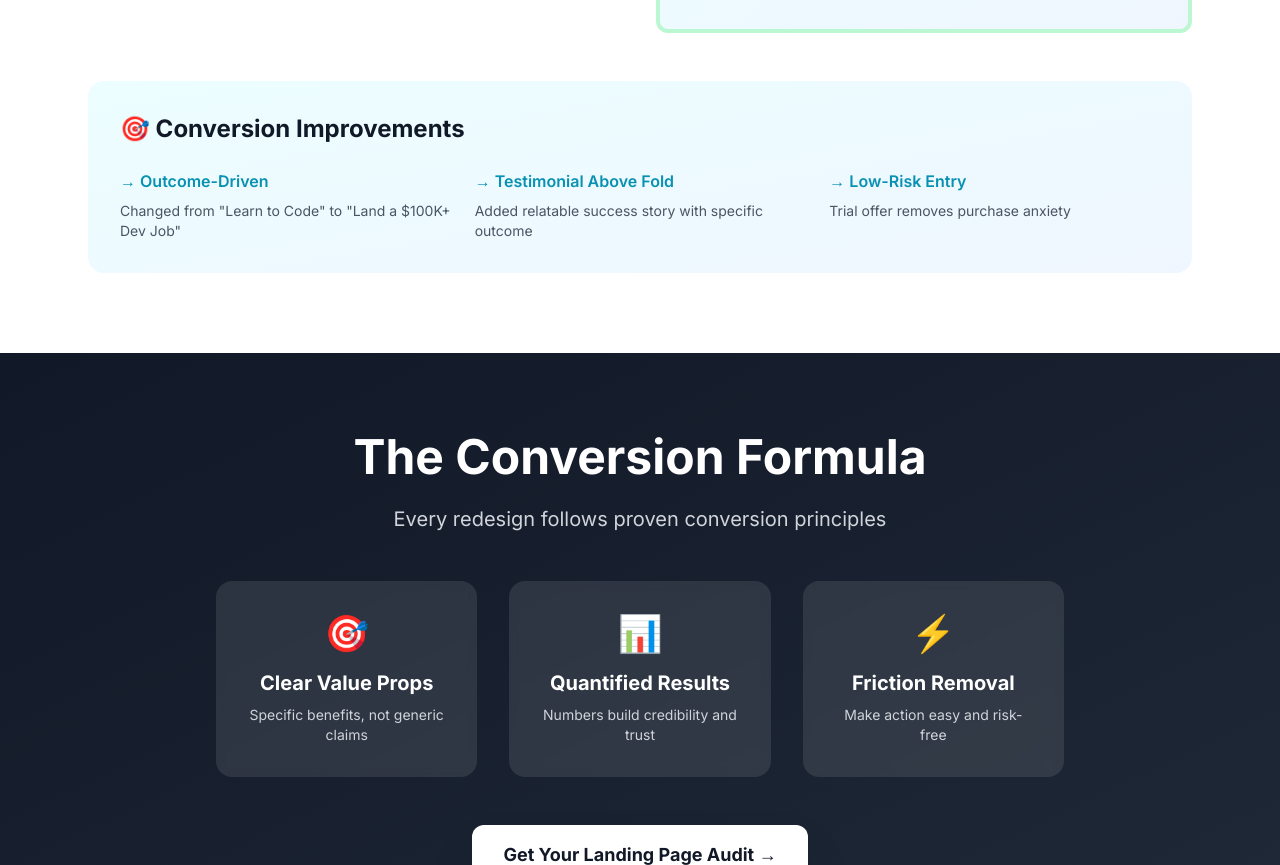
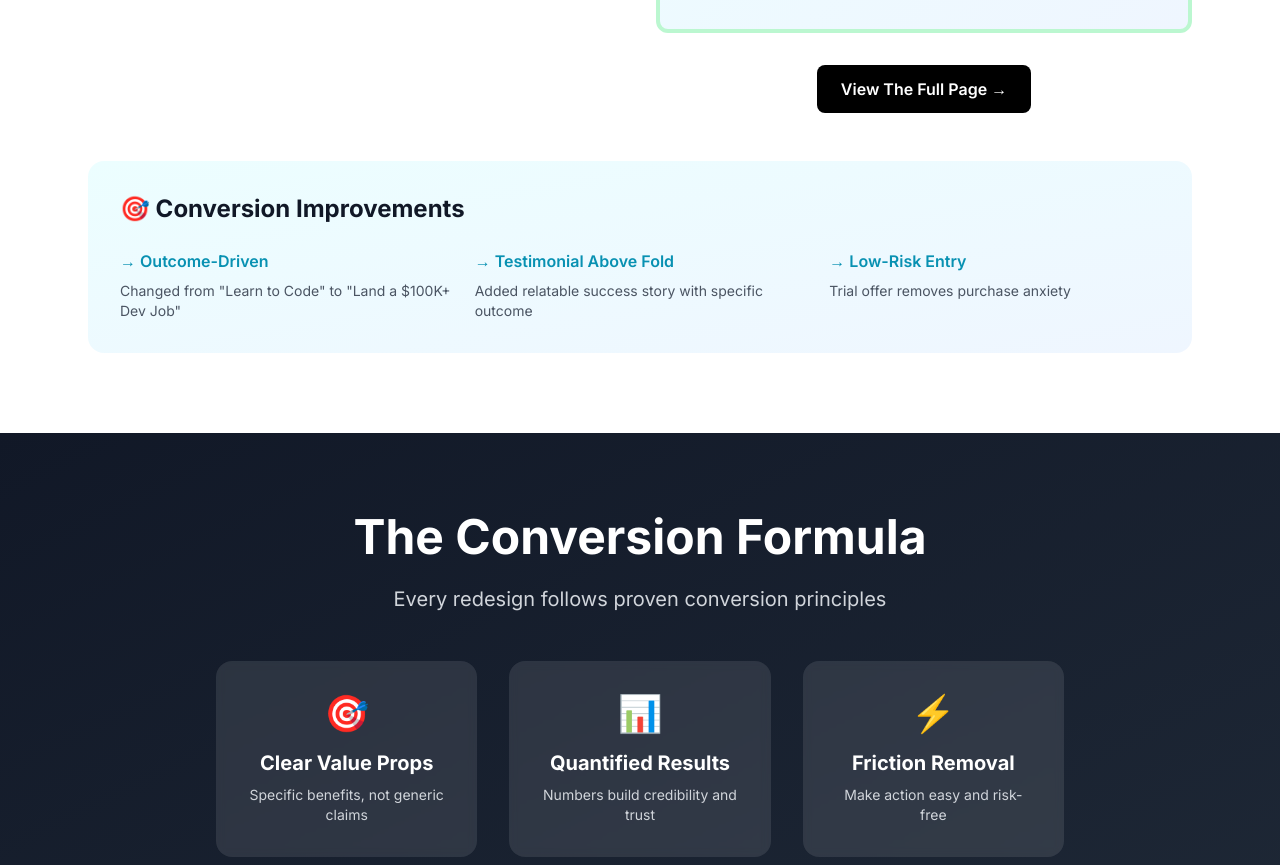
Before and after one commit to Piercel2022/landing, a plain HTML site: page demo-projects.html in a window 1280 px wide. Shown: the part 4202-5067 px from the top of the page. Drawn offline with nearby package versions, Linux system fonts and the light colour scheme.

Commit message:
Add the workflow

```diff
--- a/demo-projects.html
+++ b/demo-projects.html
@@ -384,6 +384,11 @@
                         </div>
                         <div class="text-xs text-gray-500">✓ Clear outcome • ✓ Social proof • ✓ Trial offer</div>
                     </div>
+                    <div class="text-center mt-8">
+                        <a href="case-study-courses.html" class="inline-block bg-black text-white px-6 py-3 rounded-lg font-semibold hover:bg-gray-800 transition">
+                       View The Full Page →
+                        </a>
+                    </div>
                 </div>
             </div>
 
```
